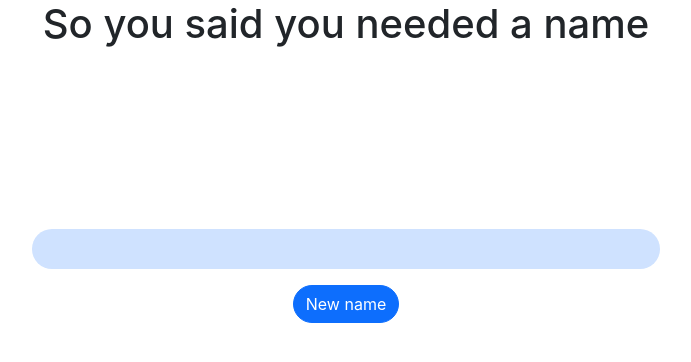
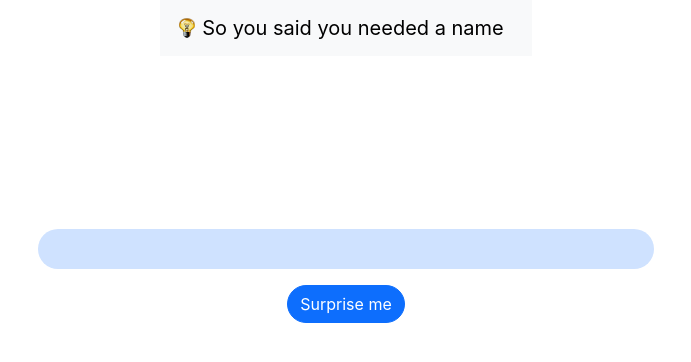
Before and after one commit to Radami/random_name, a React (Create React App) app in the folder restaurants-fe/: page / in a window 1280 px wide. Shown: the top 362 px of the page, without its empty margins (294-985 px from the left). Built offline with nearby package versions, Linux system fonts and the light colour scheme; no server answers; the HTML template or start-up script is replaced by a standard one.

Commit message:
Refactor React components to try to force them to 50% width

```diff
--- a/restaurants-fe/src/components/header.js
+++ b/restaurants-fe/src/components/header.js
@@ -1,10 +1,18 @@
 import React, { Component } from "react";
+import logo from '../assets/logo.png';
 
 class Header extends Component {
     render() {
       return (
-        <div className="text-center">
-          <h1>So you said you needed a name</h1>
+        <div class="container d-flex justify-content-center w-50">
+          <nav class="navbar navbar-expand-lg navbar-light bg-light">
+            <div class="container-fluid">
+              <a class="navbar-brand" href="#">
+                <img src={logo} alt="" width="30" height="24" class="d-inline-block align-text-top" />
+                So you said you needed a name
+              </a>
+            </div>
+          </nav>
         </div>
       );
     }
--- a/restaurants-fe/src/components/home.js
+++ b/restaurants-fe/src/components/home.js
@@ -31,15 +31,15 @@ class Home extends Component {
 
         return (
             <div class="d-flex flex-column min-vh-100">
-                <div class="container-fluid d-flex flex-column flex-grow-1 justify-content-center">
+                <div class="container-fluid w-50 d-flex flex-column flex-grow-1 justify-content-center">
                     <div class="row flex-grow-1">
                         <div class="col d-flex flex-column justify-content-end text-center mt-auto mb-auto">
-                            <div class="w-50 container-md py-3 rounded-pill bg-primary-subtle">
+                            <div class="container-md py-3 rounded-pill bg-primary-subtle">
                                 <h3>{this.state.name}</h3>
                             </div>
                             <div class="justify-content-center align-items-center m-3">
                                 <div class="text-center">
-                                    <Button name="New name" onClick={this.getNewName}/>
+                                    <Button name="Surprise me" onClick={this.getNewName}/>
                                 </div>
                             </div>
                         </div>
```
Also changed, not shown: restaurants-fe/src/assets/logo.png (added), 1 other file (tests, documents, lock files or other folders).
